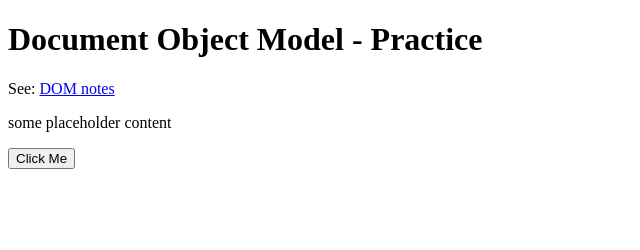
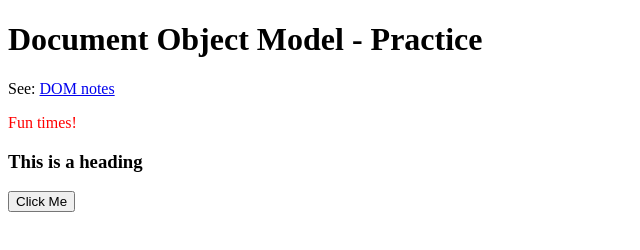
Before and after one commit to tcav26/js-exercises-2025, a plain HTML site: page 0-practice/dom-practice.html in a window 1280 px wide. Shown: the whole page, without its empty margins (0-640 px from the left). Drawn offline with Linux system fonts and the light colour scheme.

Commit message:
Update dom-practice.html

```diff
--- a/0-practice/dom-practice.html
+++ b/0-practice/dom-practice.html
@@ -23,17 +23,17 @@
     <script type="text/javascript">
 
         // select elements from the DOM by specifying their unique identifiers:
-        //var myDiv = document.getElementById("my-container")
-        //var myParagraph = document.getElementById("my-message")
+        var myDiv = document.getElementById("my-container")
+        var myParagraph = document.getElementById("my-message")
 
         // manipulate properties of an element:
-        //myParagraph.innerHTML = "Fun times!"
-        //myParagraph.style.color = "red"
+        myParagraph.innerHTML = "Fun times!"
+        myParagraph.style.color = "red"
 
-        // can even create new elements:
-        //var myHeading = document.createElement("h3")
-        //myHeading.innerHTML = "This is a heading"
-        //myDiv.appendChild(myHeading)
+       //can even create new elements:
+        var myHeading = document.createElement("h3")
+        myHeading.innerHTML = "This is a heading"
+        myDiv.appendChild(myHeading)
 
     </script>
 
@@ -41,18 +41,18 @@
 
         var clickCount = 0
 
-        // access the button element from the DOM by specifying its unique identifier
-        //var myBtn = document.getElementById("my-awesome-btn")
+        //access the button element from the DOM by specifying its unique identifier
+        var myBtn = document.getElementById("my-awesome-btn")
 
-        // define a click event handler function
-        //function myBtnClick() {
-        //    clickCount = clickCount + 1
-        //    console.log("YOU CLICKED ME", clickCount, "TIMES! :-)")
-        //}
+        //define a click event handler function
+        function myBtnClick() {
+            clickCount = clickCount + 1
+            console.log("YOU CLICKED ME", clickCount, "TIMES! :-)")
+        }
 
-        // register the handler function to the button's click event
-        //myBtn.addEventListener("click", myBtnClick, false)
-
+         //register the handler function to the button's click event
+        myBtn.addEventListener("click", myBtnClick, false)
+        myBtnClick()
     </script>
 </body>
 </html>
```
